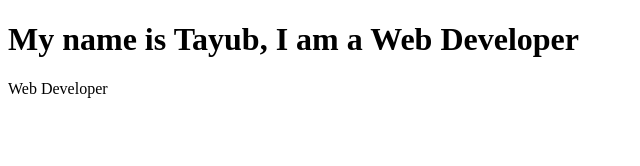
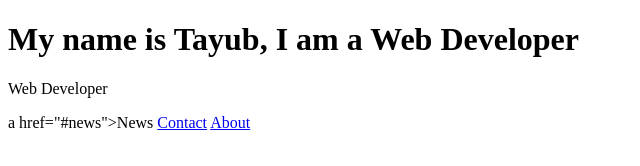
Before and after one commit to TechMi97/portfolio-app, a plain HTML site: page index.html in a window 1280 px wide. Shown: the whole page, without its empty margins (0-640 px from the left). Drawn offline with Linux system fonts and the light colour scheme.

Commit message:
Update index.html

```diff
--- a/index.html
+++ b/index.html
@@ -10,6 +10,9 @@
         <p>Web Developer</p>
     </header>
     <nav>
+       a href="#news">News</a>
+      <a href="#contact">Contact</a>
+      <a href="#about">About</a>
         <!-- Navigation links here -->
     </nav>
     <section id="about">
```
